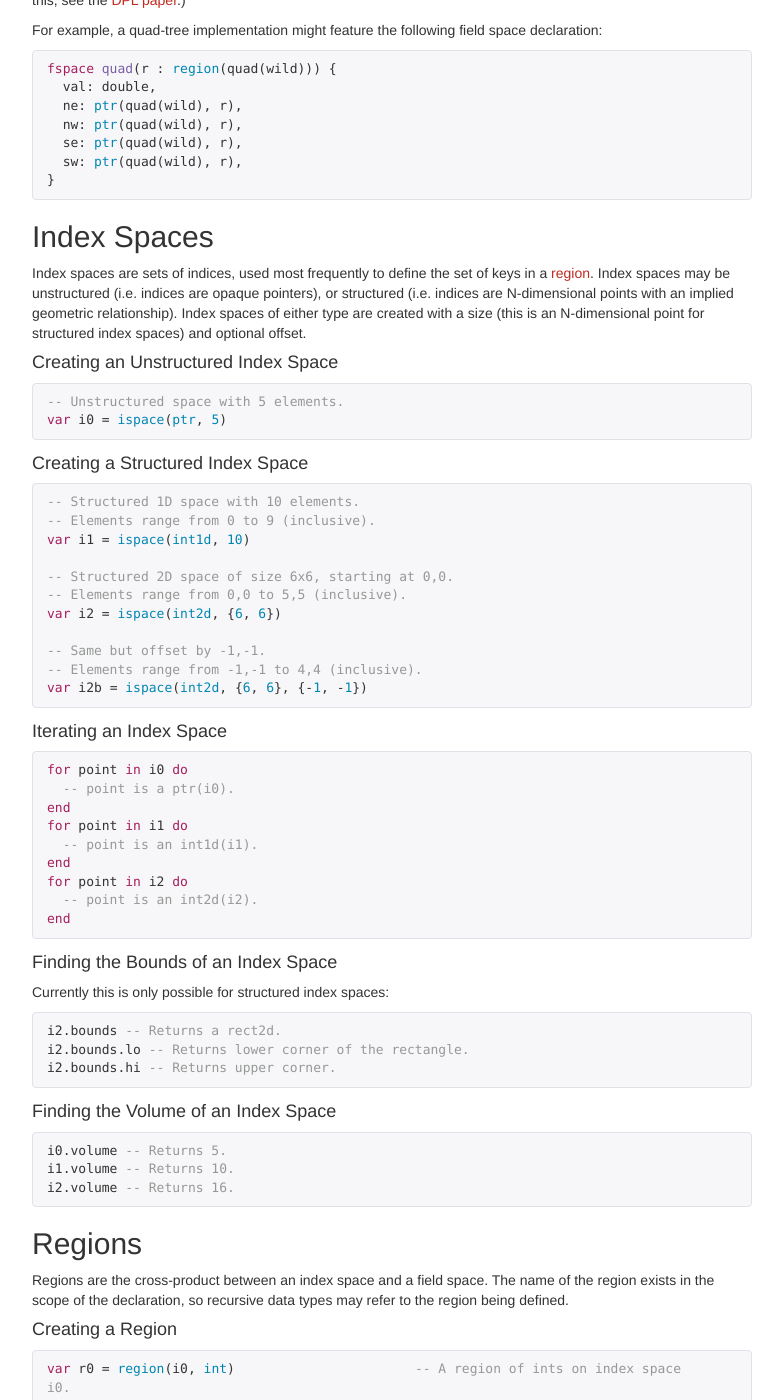
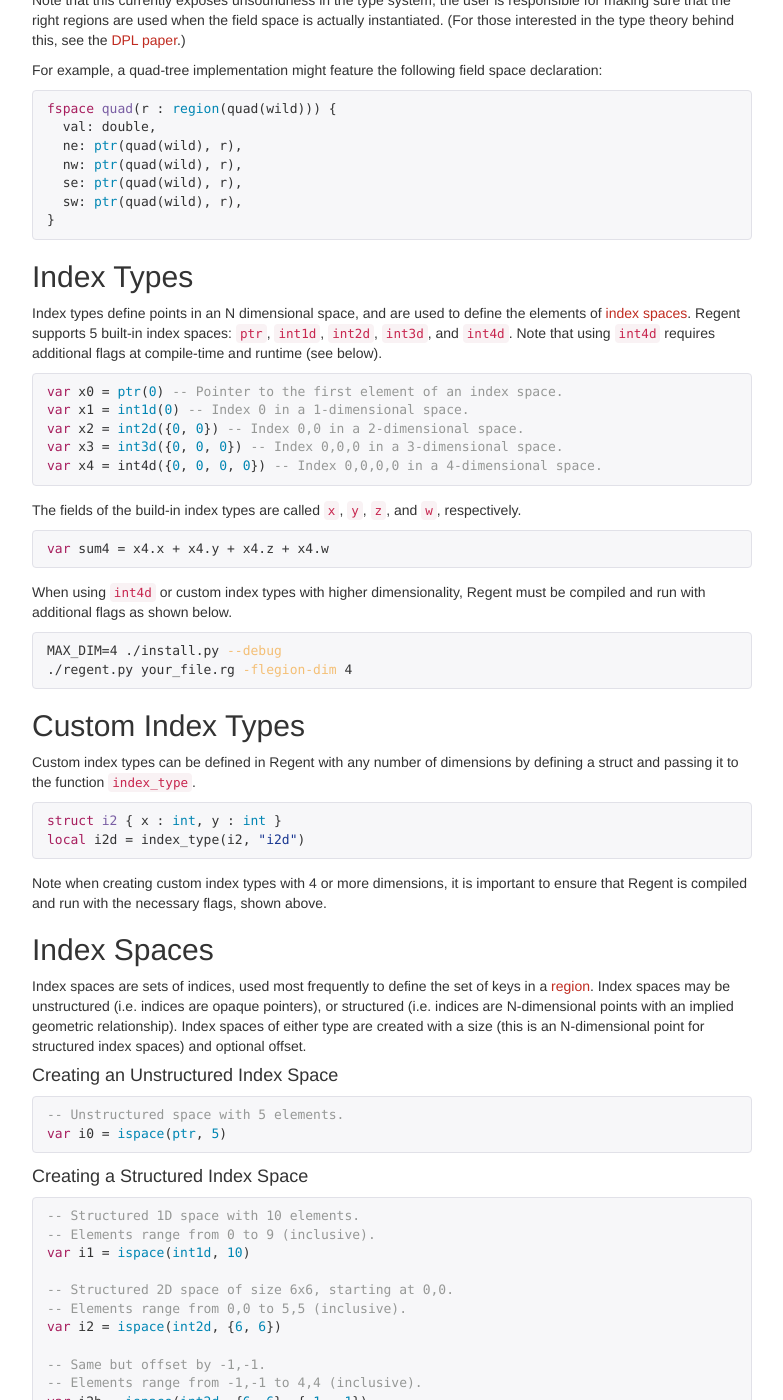
Before and after one commit to StanfordLegion/regent-lang.org, a Jekyll site: the page built from reference.md, in a window 1280 px wide and 1400 px high, scrolled down 6143 px. Shown: the whole window, without its empty margins (248-1031 px from the left). Built offline with Jekyll 4.4.1, drawn with Linux system fonts in a browser that asks for light colours; nearby versions of some CDN libraries; some of the changed text lies outside the part shown.

Commit message:
Update reference to include information on index types.

```diff
--- a/reference.md
+++ b/reference.md
@@ -22,6 +22,8 @@ permalink: /reference/index.html
       * [File I/O with HDF5](#file-io-with-hdf5)
   * [Data Model](#data-model)
       * [Field Spaces](#field-spaces)
+      * [Index Types](#index-types)
+      * [Custom Index Types](#custom-index-types)
       * [Index Spaces](#index-spaces)
       * [Regions](#regions)
       * [Partitions](#partitions)
@@ -410,6 +412,52 @@ fspace quad(r : region(quad(wild))) {
   sw: ptr(quad(wild), r),
 }
 {% endhighlight %}
+
+## Index Types
+
+Index types define points in an N dimensional space, and are used to
+define the elements of [index spaces](#index-spaces). Regent supports
+5 built-in index spaces: `ptr`, `int1d`, `int2d`, `int3d`, and
+`int4d`. Note that using `int4d` requires additional flags at
+compile-time and runtime (see below).
+
+{% highlight regent %}
+var x0 = ptr(0) -- Pointer to the first element of an index space.
+var x1 = int1d(0) -- Index 0 in a 1-dimensional space.
+var x2 = int2d({0, 0}) -- Index 0,0 in a 2-dimensional space.
+var x3 = int3d({0, 0, 0}) -- Index 0,0,0 in a 3-dimensional space.
+var x4 = int4d({0, 0, 0, 0}) -- Index 0,0,0,0 in a 4-dimensional space.
+{% endhighlight %}
+
+The fields of the build-in index types are called `x`, `y`, `z`, and
+`w`, respectively.
+
+{% highlight regent %}
+var sum4 = x4.x + x4.y + x4.z + x4.w
+{% endhighlight %}
+
+When using `int4d` or custom index types with higher dimensionality,
+Regent must be compiled and run with additional flags as shown below.
+
+{% highlight bash %}
+MAX_DIM=4 ./install.py --debug
+./regent.py your_file.rg -flegion-dim 4
+{% endhighlight %}
+
+## Custom Index Types
+
+Custom index types can be defined in Regent with any number of
+dimensions by defining a struct and passing it to the function
+`index_type`.
+
+{% highlight regent %}
+struct i2 { x : int, y : int }
+local i2d = index_type(i2, "i2d")
+{% endhighlight %}
+
+Note when creating custom index types with 4 or more dimensions, it is
+important to ensure that Regent is compiled and run with the necessary
+flags, shown above.
 
 ## Index Spaces
 
```
